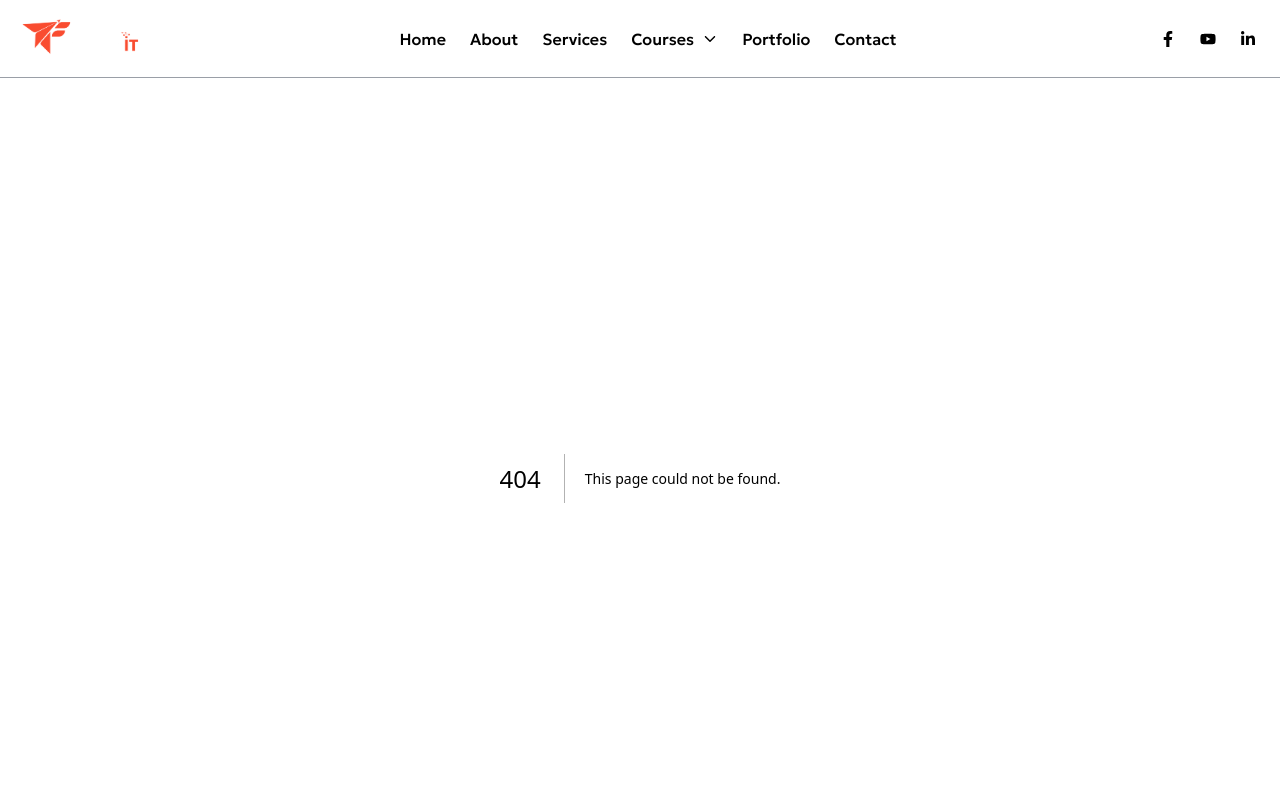
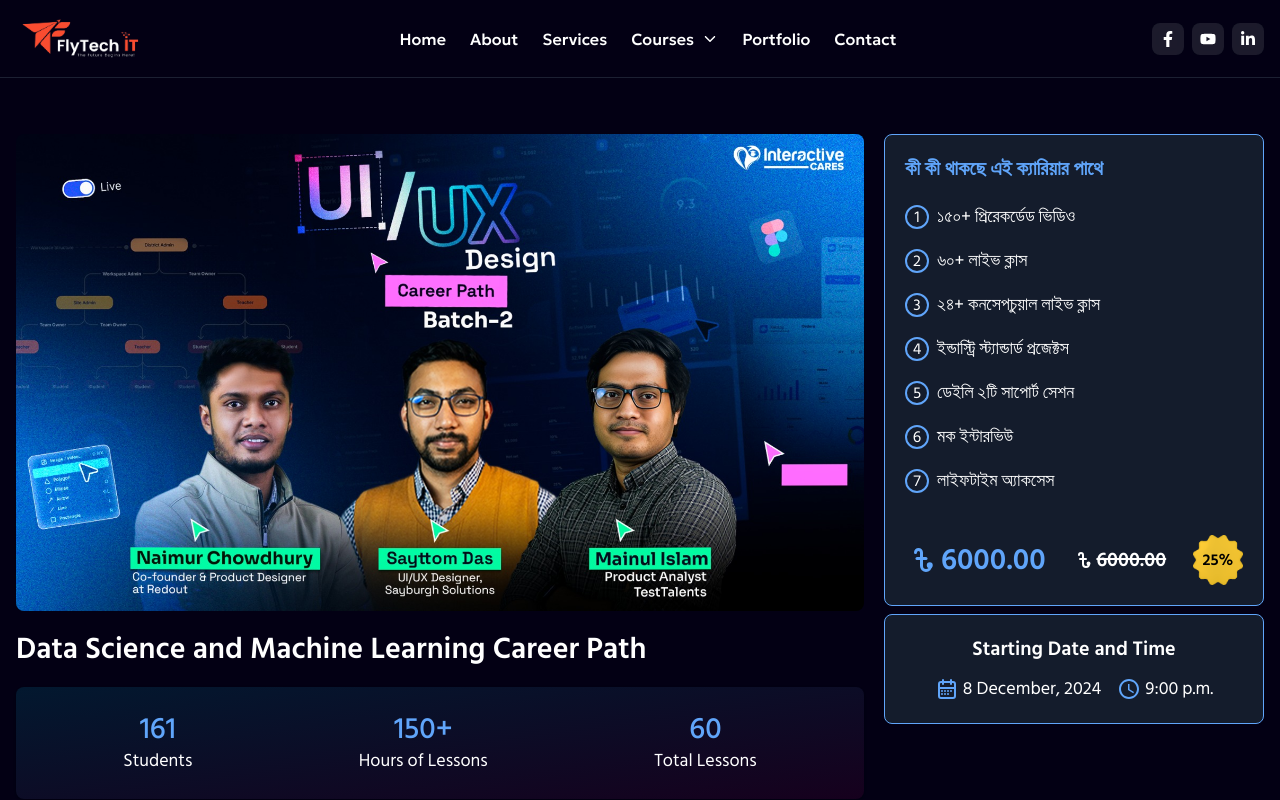
Before and after one commit to Shakiqurrahman/Flytech_IT, a Next.js app: page /courses in a window 1280 px wide. Before the commit this address had no page. Shown: the top 800 px of the page. Built offline with nearby package versions, Linux system fonts and the light colour scheme.

Commit message:
courses details page added and design on progress

```diff
--- /dev/null
+++ b/src/app/courses/page.js
@@ -0,0 +1,127 @@
+import thumbnail from "@/assets/images/courses-thumbnail/course1.jpg";
+import offerShape from "@/assets/images/shapes/offer-shape.png";
+import Image from "next/image";
+import { MdOutlineSchedule } from "react-icons/md";
+import { TbCalendarMonth, TbCurrencyTaka } from "react-icons/tb";
+
+const Courses = () => {
+  return (
+    <div className="max-width my-10 font-bangla">
+      <div className="flex gap-5 items-start relative">
+        <div className="w-[calc(100%_-_380px)]">
+          <div>
+            <Image
+              src={thumbnail}
+              alt="Course Thumbnail"
+              className="w-full rounded-lg"
+            />
+            <h1 className="text-3xl font-semibold my-5">
+              Data Science and Machine Learning Career Path
+            </h1>
+            <div className="flex items-center bg-dark-gradient rounded-lg p-6 justify-around shadow">
+              <div className="text-center">
+                <h1 className="text-blue-400 font-medium text-3xl">161</h1>
+                <p className="text-lg">Students</p>
+              </div>
+              <div className="text-center">
+                <h1 className="text-blue-400 font-medium text-3xl">150+</h1>
+                <p className="text-lg">Hours of Lessons</p>
+              </div>
+              <div className="text-center">
+                <h1 className="text-blue-400 font-medium text-3xl">60</h1>
+                <p className="text-lg">Total Lessons</p>
+              </div>
+            </div>
+          </div>
+        </div>
+        <div className="w-[380px] shrink-0 sticky top-0">
+          <div className="border border-blue-400 bg-[#141c2c] rounded-lg p-5">
+            <h1 className="text-xl mb-5 text-blue-400 font-semibold">
+              কী কী থাকছে এই ক্যারিয়ার পাথে
+            </h1>
+            <ul className="mb-10">
+              <li className="flex items-center gap-2 my-4">
+                <span className="flex items-center justify-center size-6 rounded-full border-2 border-blue-400">
+                  1
+                </span>
+                <p className="text-lg">১৫০+ প্রিরেকর্ডেড ভিডিও</p>
+              </li>
+              <li className="flex items-center gap-2 my-4">
+                <span className="flex items-center justify-center size-6 rounded-full border-2 border-blue-400">
+                  2
+                </span>
+                <p className="text-lg">৬০+ লাইভ ক্লাস</p>
+              </li>
+              <li className="flex items-center gap-2 my-4">
+                <span className="flex items-center justify-center size-6 rounded-full border-2 border-blue-400">
+                  3
+                </span>
+                <p className="text-lg">২৪+ কনসেপচুয়াল লাইভ ক্লাস</p>
+              </li>
+              <li className="flex items-center gap-2 my-4">
+                <span className="flex items-center justify-center size-6 rounded-full border-2 border-blue-400">
+                  4
+                </span>
+                <p className="text-lg">ইন্ডাস্ট্রি স্ট্যান্ডার্ড প্রজেক্টস</p>
+              </li>
+              <li className="flex items-center gap-2 my-4">
+                <span className="flex items-center justify-center size-6 rounded-full border-2 border-blue-400">
+                  5
+                </span>
+                <p className="text-lg">ডেইলি ২টি সাপোর্ট সেশন</p>
+              </li>
+              <li className="flex items-center gap-2 my-4">
+                <span className="flex items-center justify-center size-6 rounded-full border-2 border-blue-400">
+                  6
+                </span>
+                <p className="text-lg">মক ইন্টারভিউ</p>
+              </li>
+              <li className="flex items-center gap-2 my-4">
+                <span className="flex items-center justify-center size-6 rounded-full border-2 border-blue-400">
+                  7
+                </span>
+                <p className="text-lg">লাইফটাইম অ্যাকসেস</p>
+              </li>
+            </ul>
+            <div className="flex items-center gap-3 justify-between">
+              <p className="flex items-center text-3xl text-blue-400 font-semibold">
+                <TbCurrencyTaka className="text-4xl" /> <span>6000.00</span>
+              </p>
+              <p className="flex items-center text-xl font-semibold">
+                <TbCurrencyTaka className="text-2xl" />{" "}
+                <span className="line-through">6000.00</span>
+              </p>
+              <div className="relative">
+                <Image
+                  src={offerShape}
+                  alt="Course Offer Price"
+                  className="size-[50px] object-contain"
+                />
+                <span className="absolute top-1/2 left-1/2 -translate-x-1/2 -translate-y-1/2 text-black font-semibold">
+                  25%
+                </span>
+              </div>
+            </div>
+          </div>
+          <div className="border border-blue-400 bg-[#141c2c] rounded-lg p-5 mt-2">
+            <h1 className="text-center font-semibold text-xl mb-3">
+              Starting Date and Time
+            </h1>
+            <div className="flex items-center gap-4 justify-center">
+              <p className="flex items-center gap-1 text-lg">
+                <TbCalendarMonth className="text-2xl text-blue-400" />
+                <span>8 December, 2024</span>
+              </p>
+              <p className="flex items-center gap-1 text-lg">
+                <MdOutlineSchedule className="text-2xl text-blue-400" />
+                <span>9:00 p.m.</span>
+              </p>
+            </div>
+          </div>
+        </div>
+      </div>
+    </div>
+  );
+};
+
+export default Courses;
```
Also changed, not shown: src/assets/images/shapes/offer-shape.png (added), 1 other file (tests, documents, lock files or other folders).
